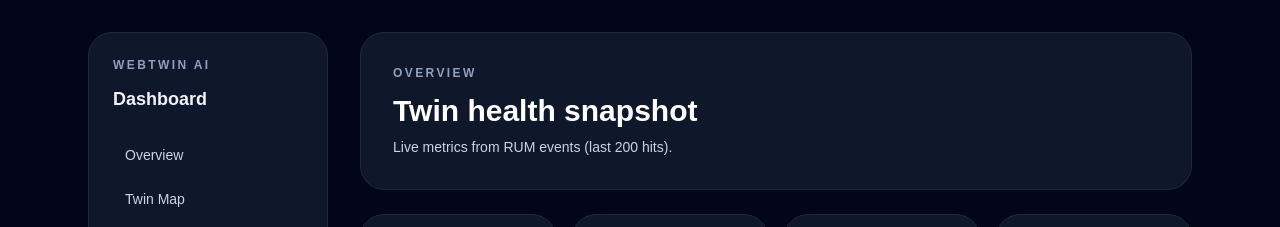
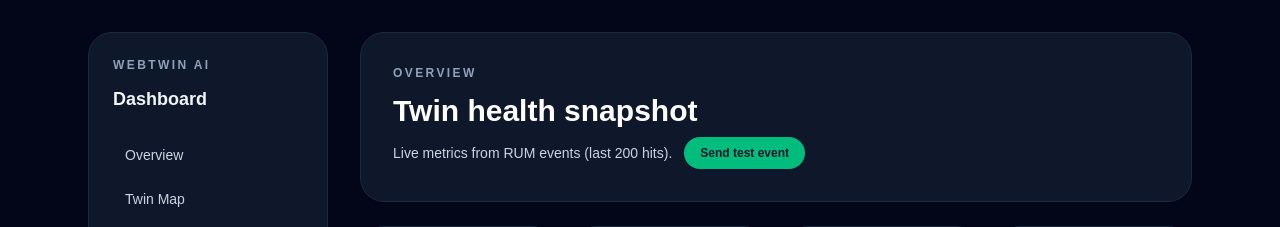
Before and after one commit to LukaKhaladze/webtwin.ai, a Next.js app: page /app/overview in a window 1280 px wide. Shown: the top 227 px of the page. Built offline with nearby package versions, Linux system fonts and the light colour scheme; no server answers; the database is empty.

Commit message:
Add test event button to overview

```diff
--- a/src/app/app/overview/page.tsx
+++ b/src/app/app/overview/page.tsx
@@ -26,16 +26,25 @@ function formatNumber(value: number, suffix = "") {
 
 export default function OverviewPage() {
   const [data, setData] = useState<OverviewResponse | null>(null);
+  const [sending, setSending] = useState(false);
+  const [lastStatus, setLastStatus] = useState<"idle" | "sent" | "error">("idle");
+
+  const fetchOverview = () =>
+    fetch("/api/overview")
+      .then((res) => res.json())
+      .then((json) => {
+        setData(json as OverviewResponse);
+      });
 
   useEffect(() => {
     let active = true;
-    fetch("/api/overview")
-      .then((res) => res.json())
-      .then((json) => {
-        if (active) setData(json as OverviewResponse);
-      })
+    fetchOverview()
       .catch(() => {
-        if (active) setData({ totals: { pageviews: 0, uniquePages: 0, domContentLoadedAvg: 0, loadAvg: 0 }, events: [] });
+        if (active)
+          setData({
+            totals: { pageviews: 0, uniquePages: 0, domContentLoadedAvg: 0, loadAvg: 0 },
+            events: [],
+          });
       });
 
     return () => {
@@ -52,14 +61,54 @@ export default function OverviewPage() {
 
   const rows = useMemo(() => data?.events ?? [], [data]);
 
+  const handleSendTest = async () => {
+    try {
+      setSending(true);
+      setLastStatus("idle");
+      const res = await fetch("/api/rum", {
+        method: "POST",
+        headers: { "Content-Type": "application/json" },
+        body: JSON.stringify({
+          type: "pageview",
+          site: window.location.hostname,
+          url: window.location.href,
+          referrer: document.referrer || null,
+          userAgent: navigator.userAgent,
+          viewport: { width: window.innerWidth, height: window.innerHeight },
+          vitals: { domContentLoaded: 1200, load: 2100 },
+          ts: Date.now(),
+        }),
+      });
+      if (!res.ok) throw new Error("send_failed");
+      await fetchOverview();
+      setLastStatus("sent");
+    } catch (err) {
+      setLastStatus("error");
+    } finally {
+      setSending(false);
+    }
+  };
+
   return (
     <div className="flex flex-col gap-6">
       <header className="rounded-3xl border border-slate-800 bg-slate-900 p-8">
         <p className="text-xs font-semibold uppercase tracking-[0.2em] text-slate-400">Overview</p>
         <h1 className="mt-3 text-3xl font-semibold text-white">Twin health snapshot</h1>
-        <p className="mt-2 max-w-2xl text-sm text-slate-300">
-          Live metrics from RUM events (last 200 hits).
-        </p>
+        <div className="mt-2 flex flex-wrap items-center gap-3 text-sm text-slate-300">
+          <span>Live metrics from RUM events (last 200 hits).</span>
+          <button
+            type="button"
+            onClick={handleSendTest}
+            disabled={sending}
+            className={`rounded-full px-4 py-2 text-xs font-semibold transition ${
+              sending ? "bg-slate-800 text-slate-500" : "bg-emerald-500 text-slate-900 hover:bg-emerald-400"
+            }`}
+          >
+            {sending ? "Sending..." : "Send test event"}
+          </button>
+          {lastStatus === "sent" && <span className="text-xs text-emerald-300">Event sent.</span>}
+          {lastStatus === "error" && <span className="text-xs text-rose-300">Send failed.</span>}
+        </div>
       </header>
 
       <section className="grid gap-4 md:grid-cols-2 xl:grid-cols-4">
```
